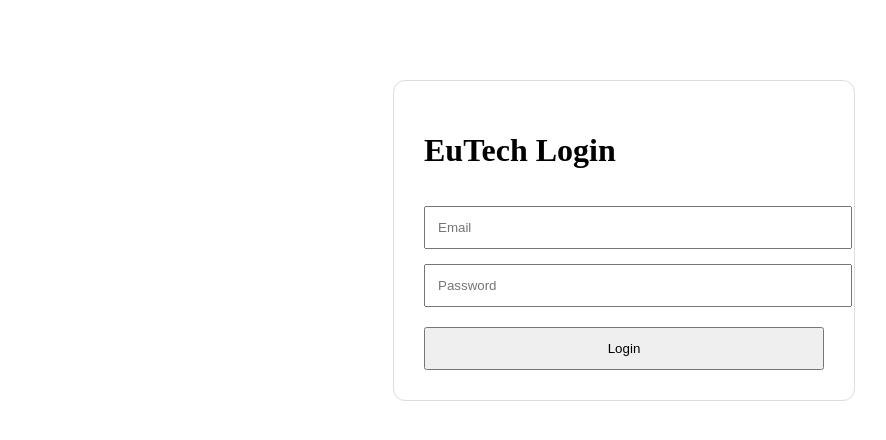
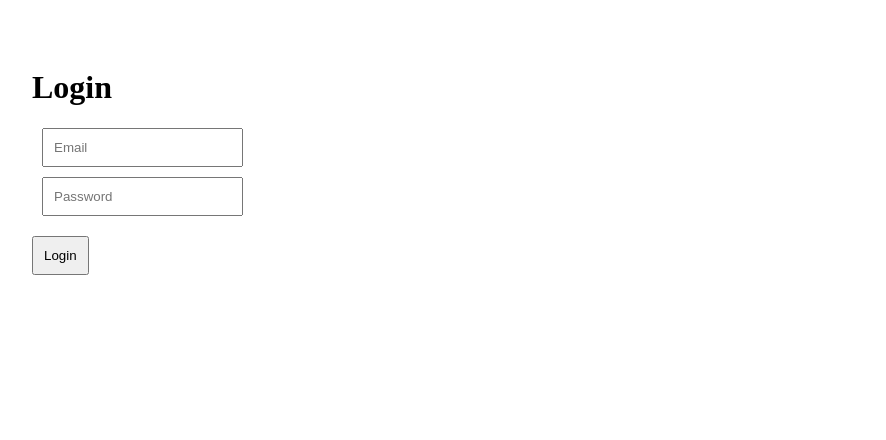
Before and after one commit to eugenewisdom257-create/Eutech, a Next.js app: page /login in a window 1280 px wide. Shown: the top 440 px of the page, without its empty margins (16-902 px from the left). Built offline with nearby package versions, Linux system fonts and the light colour scheme.

Commit message:
Update page.js

```diff
--- a/app/login/page.js
+++ b/app/login/page.js
@@ -1,39 +1,48 @@
+"use client";
+
+import { useState } from "react";
+import { supabase } from "../lib/supabase";
+import { useRouter } from "next/navigation";
+
 export default function LoginPage() {
+  const router = useRouter();
+
+  const [email, setEmail] = useState("");
+  const [password, setPassword] = useState("");
+
+  async function login() {
+    const { error } = await supabase.auth.signInWithPassword({
+      email,
+      password,
+    });
+
+    if (error) {
+      alert(error.message);
+    } else {
+      router.push("/dashboard");
+    }
+  }
+
   return (
-    <div style={{
-      maxWidth: 400,
-      margin: "80px auto",
-      padding: 30,
-      border: "1px solid #ddd",
-      borderRadius: 12
-    }}>
-      <h1>EuTech Login</h1>
+    <div style={{ padding: 40 }}>
+      <h1>Login</h1>
 
       <input
-        type="email"
         placeholder="Email"
-        style={{
-          width:"100%",
-          padding:12,
-          marginTop:15
-        }}
+        value={email}
+        onChange={(e) => setEmail(e.target.value)}
+        style={{ display:"block", margin:10, padding:10 }}
       />
 
       <input
         type="password"
         placeholder="Password"
-        style={{
-          width:"100%",
-          padding:12,
-          marginTop:15
-        }}
+        value={password}
+        onChange={(e) => setPassword(e.target.value)}
+        style={{ display:"block", margin:10, padding:10 }}
       />
 
-      <button style={{
-        marginTop:20,
-        padding:12,
-        width:"100%"
-      }}>
+      <button onClick={login} style={{ padding:10, marginTop:10 }}>
         Login
       </button>
     </div>
```
